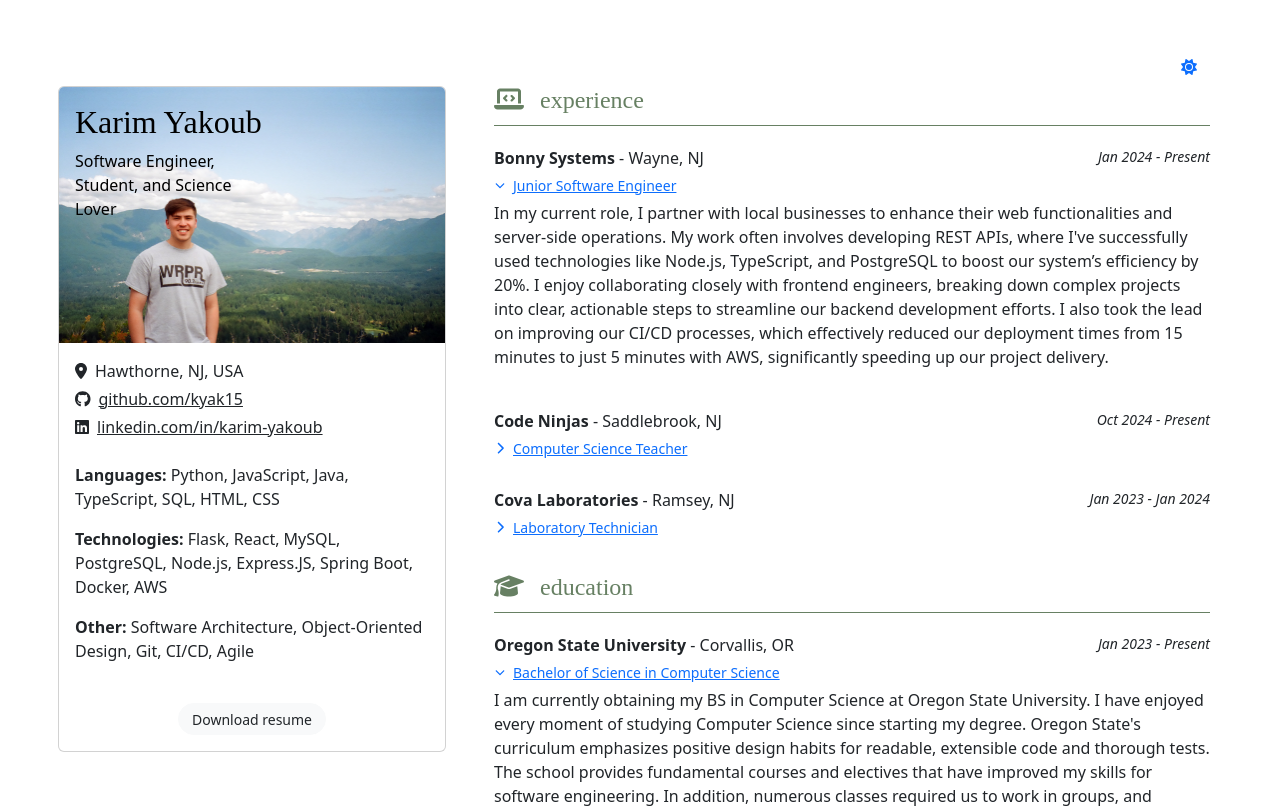
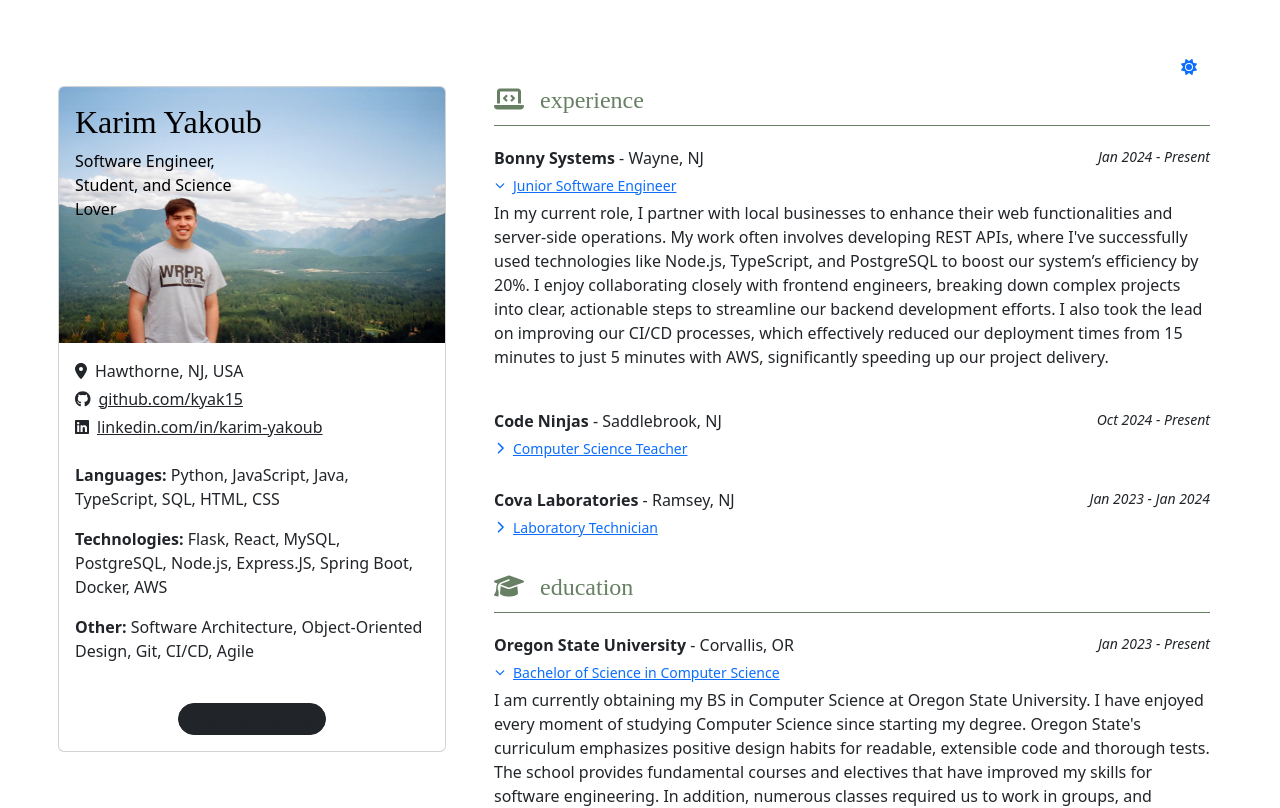
Before and after one commit to kyak15/karim-yakoub-website, a React (Create React App) app: page / in a window 1280 px wide. Shown: the top 808 px of the page. Built offline with nearby package versions, Linux system fonts and the light colour scheme; a web font is replaced by a local one.

Commit message:
fixing download function

```diff
--- a/src/components/AboutCard.js
+++ b/src/components/AboutCard.js
@@ -23,8 +23,8 @@ const AboutCard = ({ darkMode }) => {
 
     const downloadCV = async()=>{
         try {
-            const URL = `https://www.googleapis.com/drive/v3/files/${process.env.REACT_APP_FILE_ID}/export?key=${process.env.REACT_APP_API_KEY}&?mimetype=application/pdf`
-            const response = await axios.get(URL, {responseType: 'blob', params: {'mimeType': 'application/pdf' }})
+            const URL = `https://www.googleapis.com/drive/v3/files/${process.env.REACT_APP_FILE_ID}/export?key=${process.env.REACT_APP_API_KEY}&alt=media`
+            const response = await axios.get(URL, {responseType: 'blob'})
             download(response.data, 'Karim_Yakoub_Resume.pdf', 'application/pdf')
 
         } catch (error) {
@@ -78,7 +78,7 @@ const AboutCard = ({ darkMode }) => {
                 <div className='text-center mt-4'>
                     <Card.Link
                         onClick={downloadCV}
-                        className={`btn btn-primary btn-sm round ${!darkMode ? 'btn-light text-dark':'btn-dark'}`}
+                        className={`btn btn-primary btn-sm round ${darkMode ? 'btn-light text-light':'btn-dark text-dark'}`}
                         target='blank'
                     >
 
```
